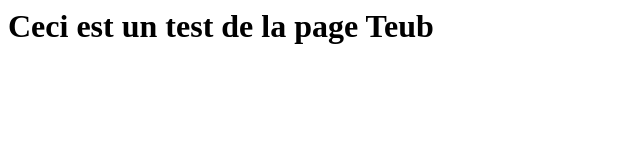
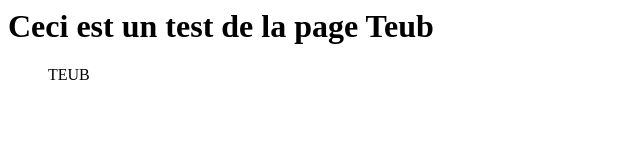
Before and after one commit to Flo22DT/Exotest, a plain HTML site: page teub.html in a window 1280 px wide. Shown: the full height of the page, 0-640 px from the left. Drawn offline with Linux system fonts and the light colour scheme.

Commit message:
Connnnnard

```diff
--- a/teub.html
+++ b/teub.html
@@ -7,7 +7,9 @@
 	<ul id="ListeContainer"></ul>
 </div>
 
-
+<ul>
+TEUB
+</ul>
 <script type="text/javascript" src="./teub.js"></script>
 </body>
 </html>
```
